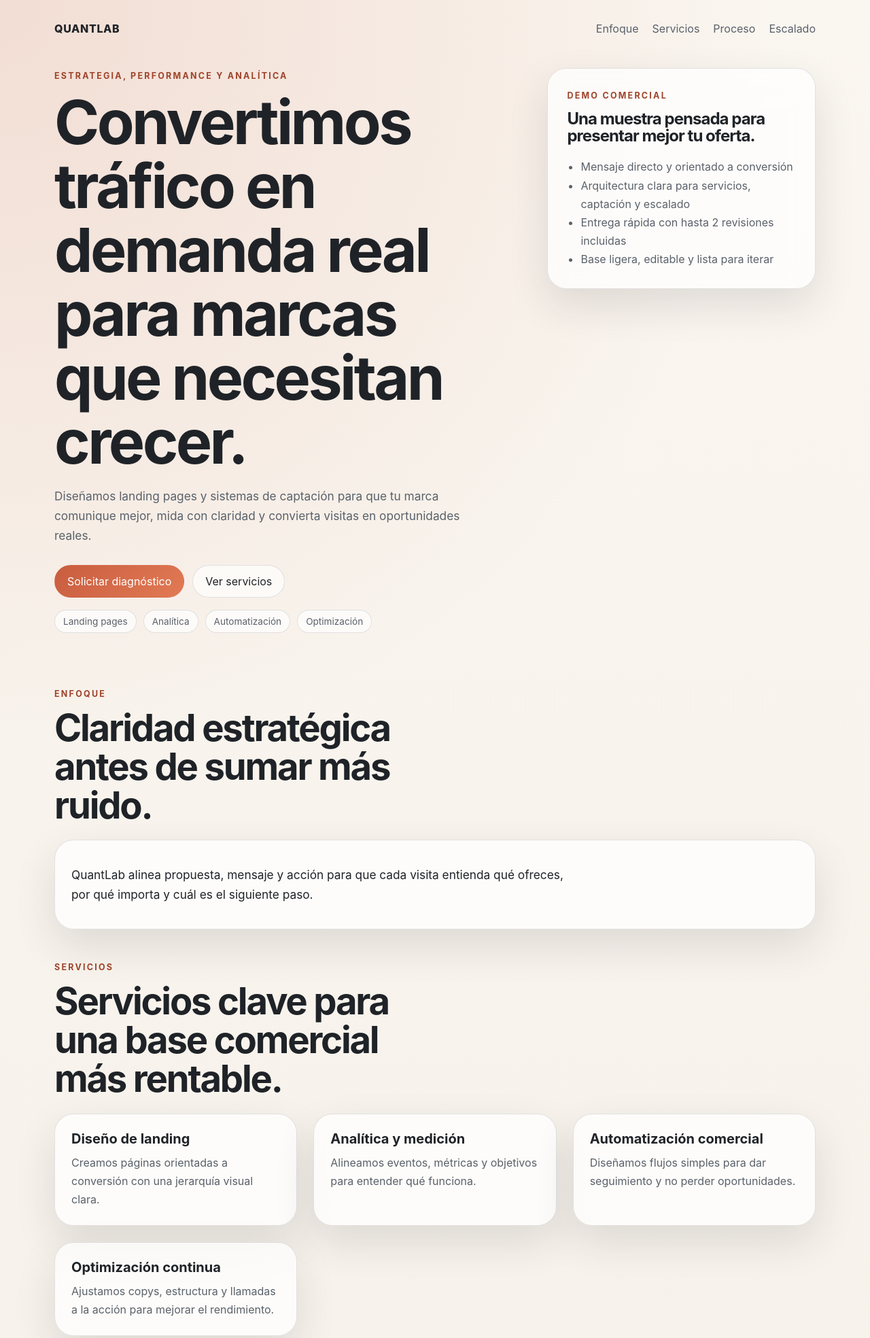
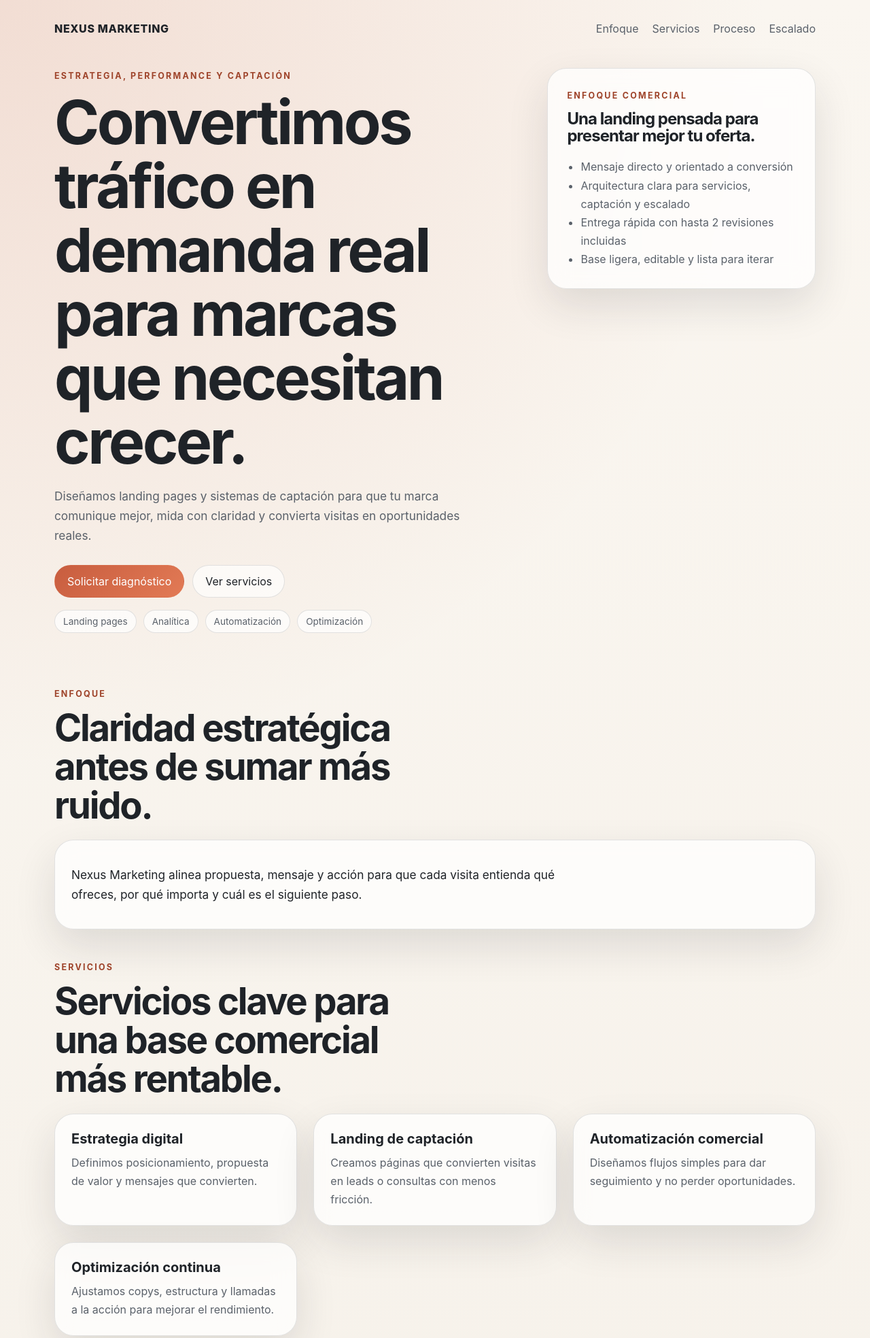
Before and after one commit to Whiteks1/nexus.marketing, a plain HTML site: page index.html in a window 1280 px wide. Shown: the top 1968 px of the page at 68% size. Drawn offline with Linux system fonts and the light colour scheme.

Commit message:
Restore Nexus Marketing branding

```diff
--- a/index.html
+++ b/index.html
@@ -5,16 +5,16 @@
     <meta name="viewport" content="width=device-width, initial-scale=1.0" />
     <meta
       name="description"
-      content="QuantLab diseña landings y experiencias comerciales para convertir visibilidad en oportunidades reales."
+      content="Nexus Marketing diseña landings y experiencias comerciales para convertir visibilidad en oportunidades reales."
     />
-    <title>QuantLab | Estrategia digital que convierte</title>
+    <title>Nexus Marketing | Estrategia digital que convierte</title>
     <link rel="stylesheet" href="styles.css" />
   </head>
   <body>
     <div class="page-shell">
       <header class="hero" id="top">
         <nav class="nav">
-          <a class="brand" href="#top">QuantLab</a>
+          <a class="brand" href="#top">Nexus Marketing</a>
           <div class="nav-links">
             <a href="#enfoque">Enfoque</a>
             <a href="#servicios">Servicios</a>
@@ -25,7 +25,7 @@
 
         <div class="hero-grid">
           <div class="hero-copy">
-            <p class="eyebrow">Estrategia, performance y analítica</p>
+            <p class="eyebrow">Estrategia, performance y captación</p>
             <h1>Convertimos tráfico en demanda real para marcas que necesitan crecer.</h1>
             <p class="lead">
               Diseñamos landing pages y sistemas de captación para que tu marca comunique mejor,
@@ -44,8 +44,8 @@
           </div>
 
           <aside class="hero-card" aria-label="Resumen de propuesta">
-            <span class="card-label">Demo comercial</span>
-            <h2>Una muestra pensada para presentar mejor tu oferta.</h2>
+            <span class="card-label">Enfoque comercial</span>
+            <h2>Una landing pensada para presentar mejor tu oferta.</h2>
             <ul>
               <li>Mensaje directo y orientado a conversión</li>
               <li>Arquitectura clara para servicios, captación y escalado</li>
@@ -65,8 +65,8 @@
 
           <div class="focus-strip panel reveal">
             <p>
-              QuantLab alinea propuesta, mensaje y acción para que cada visita entienda qué
-              ofreces, por qué importa y cuál es el siguiente paso.
+              Nexus Marketing alinea propuesta, mensaje y acción para que cada visita entienda
+              qué ofreces, por qué importa y cuál es el siguiente paso.
             </p>
           </div>
         </section>
@@ -79,15 +79,15 @@
 
           <div class="grid services-grid">
             <article class="panel reveal">
-              <h3>Diseño de landing</h3>
+              <h3>Estrategia digital</h3>
               <p>
-                Creamos páginas orientadas a conversión con una jerarquía visual clara.
+                Definimos posicionamiento, propuesta de valor y mensajes que convierten.
               </p>
             </article>
             <article class="panel reveal">
-              <h3>Analítica y medición</h3>
+              <h3>Landing de captación</h3>
               <p>
-                Alineamos eventos, métricas y objetivos para entender qué funciona.
+                Creamos páginas que convierten visitas en leads o consultas con menos fricción.
               </p>
             </article>
             <article class="panel reveal">
@@ -152,9 +152,9 @@
         <div>
           <p class="eyebrow">CTA final</p>
           <h2>Si quieres una landing que empuje negocio, empecemos por la base y cerramos con una entrega final clara.</h2>
-          <p class="footer-meta">QuantLab <span data-year></span></p>
+          <p class="footer-meta">Nexus Marketing <span data-year></span></p>
         </div>
-        <a class="button button-primary" href="mailto:hello@quantlab.com">
+        <a class="button button-primary" href="mailto:hello@nexusmarketing.com">
           Contactar ahora
         </a>
       </footer>
```
Also changed, not shown: 1 other file.
